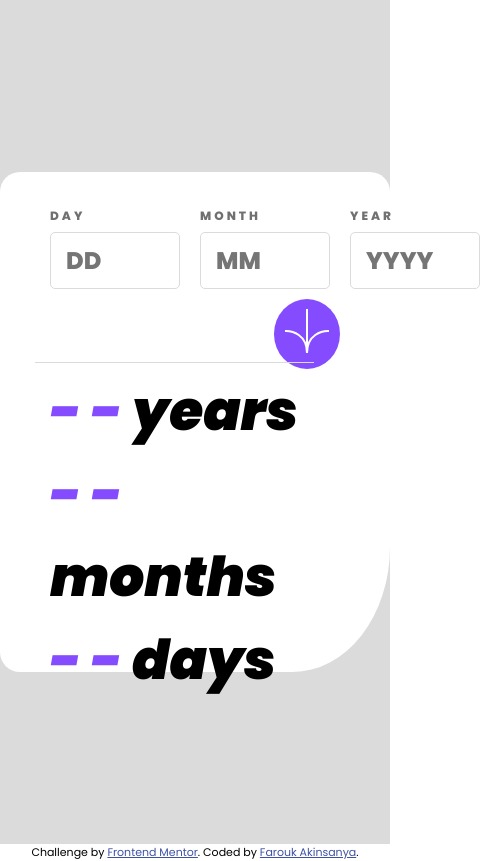
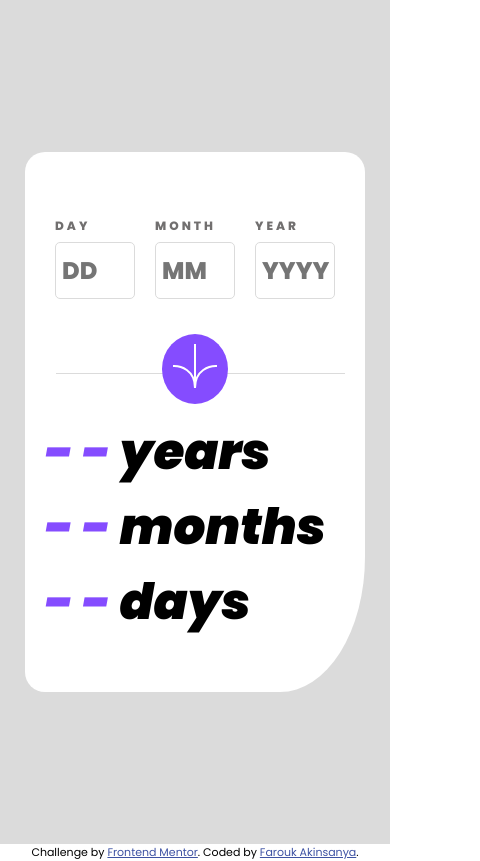
Before and after one commit to aremuumera/Frontend-mentor-age-calculator, a plain HTML site: page index.html in a window 390 px wide. Shown: the whole page, 480 px wide, since content can reach past the window. Drawn offline with Linux system fonts and the light colour scheme.

Commit message:
ran the responsiveness

```diff
--- a/style.css
+++ b/style.css
@@ -25,7 +25,7 @@ White: hsl(0, 0%, 100%)
     position: relative;
 }
 .age-container{
-    position: absolute;
+    position: relative;
     top: 50%;
     left: 50%;
     transform: translate(-50%, -50%);
@@ -99,12 +99,13 @@ White: hsl(0, 0%, 100%)
    border-radius: 50%;
    z-index: 1000000!important;
    cursor: pointer;
+   position: absolute;
 }
-.btn-cont button::before{
+.btn-cont::before{
     position: absolute;
     content: '';
-    width: 71.5%;
-    top:38% ;
+    width: 75%;
+    top:33% ;
     left: 9%;
     right: 75% ;
     background: hsl(0, 0%, 86%);
@@ -114,6 +115,8 @@ White: hsl(0, 0%, 100%)
 .age-result {
     font-size: 35px;
     font-weight: bolder!important;
+    position: absolute;
+    top: 40%;
 
 }
 .age-result h2 i{
@@ -134,3 +137,115 @@ span{
     display: block;
 
 }
+/* @media screen and (max-width: 620px){
+    .age-container{
+        position: absolute;
+        top: 50%;
+        left: 50%;
+        transform: translate(-50%, -50%);
+        max-width: 340px;
+        width: 100%;
+        height: 540px;
+        background: hsl(0, 0%, 100%);
+        border-bottom-right-radius: 25%;
+        border-top-right-radius:20px ;
+        border-bottom-left-radius: 20px;
+        border-top-left-radius: 20px;
+        padding: 30px 20px 0px;
+        margin: 0px auto 0px;
+    }
+} */
+@media screen and (max-width: 620px) and (min-width: 375px) {
+    .age-container{
+        position: absolute;
+        top: 50%;
+        left: 50%;
+        transform: translate(-50%, -50%);
+        max-width: 340px;
+        width: 100%;
+        height: 540px;
+        background: hsl(0, 0%, 100%);
+        border-bottom-right-radius: 25%;
+        border-top-right-radius:20px ;
+        border-bottom-left-radius: 20px;
+        border-top-left-radius: 20px;
+        padding: 30px 20px 0px;
+        margin: 0px auto 0px;
+    }
+    .date-container .form{
+        display: flex;
+        gap: 20px;
+        align-items: center;
+        justify-content: center;
+        margin-bottom: 25px;
+        position: relative;
+
+    }
+    .cont input{
+        border: 1px solid hsl(0, 0%, 86%)!important;
+        border-radius: 5px;
+        font-size: 24px;
+        font-weight: 800;
+        padding: 10px 0px 10px 6px;
+        width: 80px !important;
+        display: block;
+        background: transparent !important;
+        margin-top:5px ;
+        margin-bottom: 10px;
+        caret-color: hsl(259, 100%, 35%)!important;
+
+    }
+    .btn-cont{
+        display: flex;
+        justify-content: center;
+    }
+    .btn{
+        position: relative;
+    }
+    .btn-cont button:hover{
+        background-color: hsl(0, 0%, 8%) ;
+    }
+    .btn-cont button {
+       background-color: hsl(259, 100%, 65%);
+       border: 0!important;
+       outline: 0!important;
+       padding: 10px;
+       border-radius: 50%;
+       z-index: 1000000!important;
+       position: absolute;
+       cursor: pointer;
+    }
+    .btn-cont button::before{
+        display: none;
+    }
+    .btn-cont::before{
+        position: absolute;
+        content: '';
+        width: 85%;
+        top:41% ;
+        left: 9%;
+        right: 9% ;
+        background: hsl(0, 0%, 86%);
+        height: 1px;
+        z-index: 0!important;
+    }
+    .age-result {
+        font-size: 30px;
+        font-weight: bolder!important;
+        margin-bottom: 40px!important;
+        margin-top: 15px;
+        position: absolute;
+        top : 46%;
+
+    }
+    .age-result h2 i{
+        font-weight: bolder!important;
+         font-size: 50px;
+    }
+    span{
+        color: hsl(259, 100%, 65%);
+        font-size: 50px;
+        font-weight :bolder;
+
+    }
+}
```
